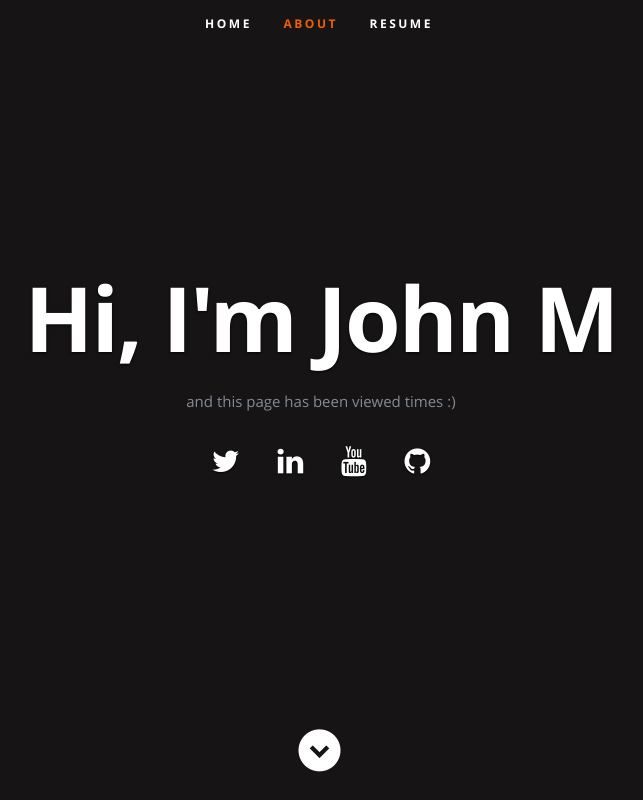
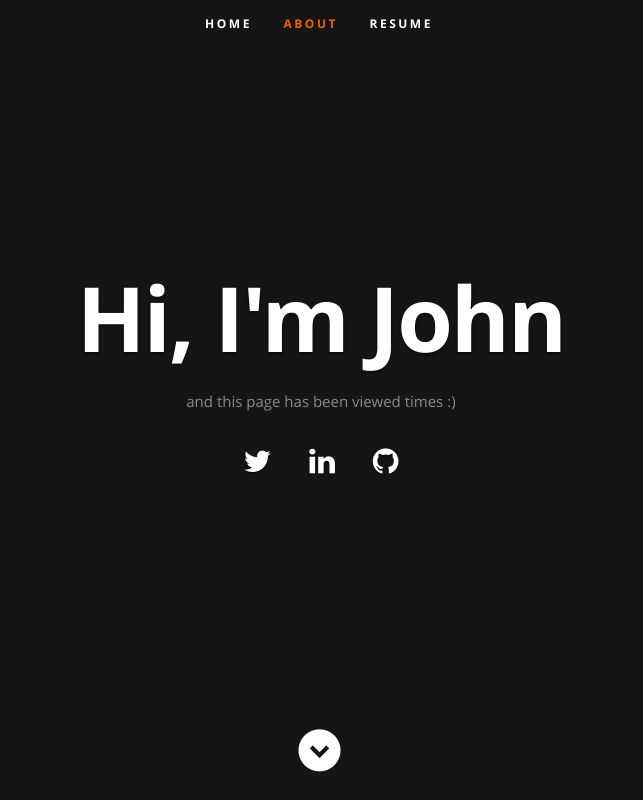
Before and after one commit to virtnewb/azure-resume, a plain HTML site: page frontend/index.html in a window 1280 px wide. Shown: the top 800 px of the page, without its empty margins (321-964 px from the left). Drawn offline with nearby package versions, Linux system fonts and the light colour scheme; no server answers.

Commit message:
Updated index.html

```diff
--- a/frontend/index.html
+++ b/frontend/index.html
@@ -54,13 +54,13 @@
 
       <div class="row banner">
          <div class="banner-text">
-            <h1 class="responsive-headline">Hi, I'm John M</h1>
+            <h1 class="responsive-headline">Hi, I'm John</h1>
 
             <p>and this page has been viewed <a id="counter"></a> times :) </p>
             <ul class="social">
                <li><a href="https://twitter.com/virtnewb"><i class="fa fa-twitter"></i></a></li>
                <li><a href="https://linkedin.com/in/johnmarloumarcial"><i class="fa fa-linkedin"></i></a></li>
-               <li><a href="https://www.youtube.com/channel/UCrjV9xGyfV_92xG9fmOvw-w"><i class="fa fa-youtube"></i></a></li>
+               <!--- <li><a href="https://www.youtube.com/channel/UCrjV9xGyfV_92xG9fmOvw-w"><i class="fa fa-youtube"></i></a></li> --->
                <li><a href="https://github.com/John121904/azure-resume"><i class="fa fa-github"></i></a></li>
             </ul>
          </div>
@@ -238,7 +238,7 @@
             <ul class="social-links">
                <li><a href="https://twitter.com/virtnewb"><i class="fa fa-twitter"></i></a></li>
                <li><a href="https://linkedin.com/in/johnmarloumarcial"><i class="fa fa-linkedin"></i></a></li>
-               <li><a href="https://www.youtube.com/channel/UCrjV9xGyfV_92xG9fmOvw-w"><i class="fa fa-youtube"></i></a></li>
+               <!--- <li><a href="https://www.youtube.com/channel/UCrjV9xGyfV_92xG9fmOvw-w"><i class="fa fa-youtube"></i></a></li> --->
                <li><a href="https://github.com/John121904/azure-resume"><i class="fa fa-github"></i></a></li>
             </ul>
 
```
Also changed, not shown: frontend/images/intro-bg.jpg (added).
